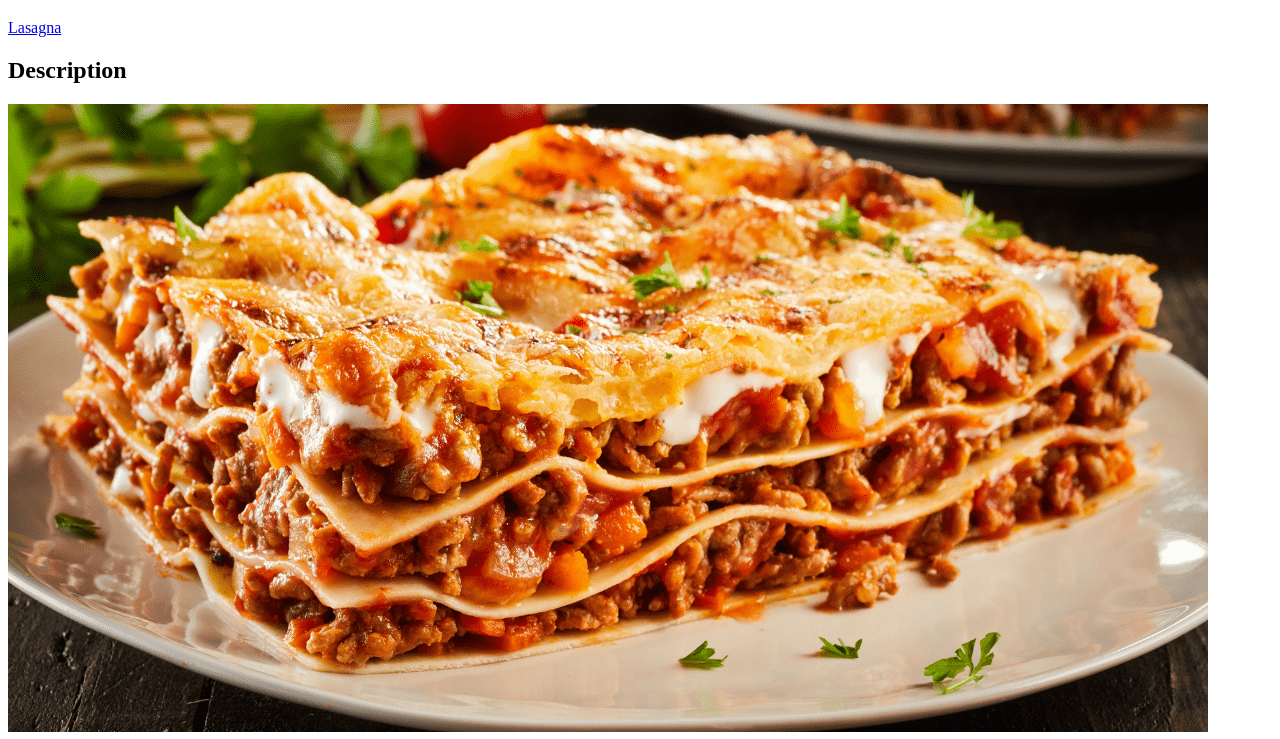
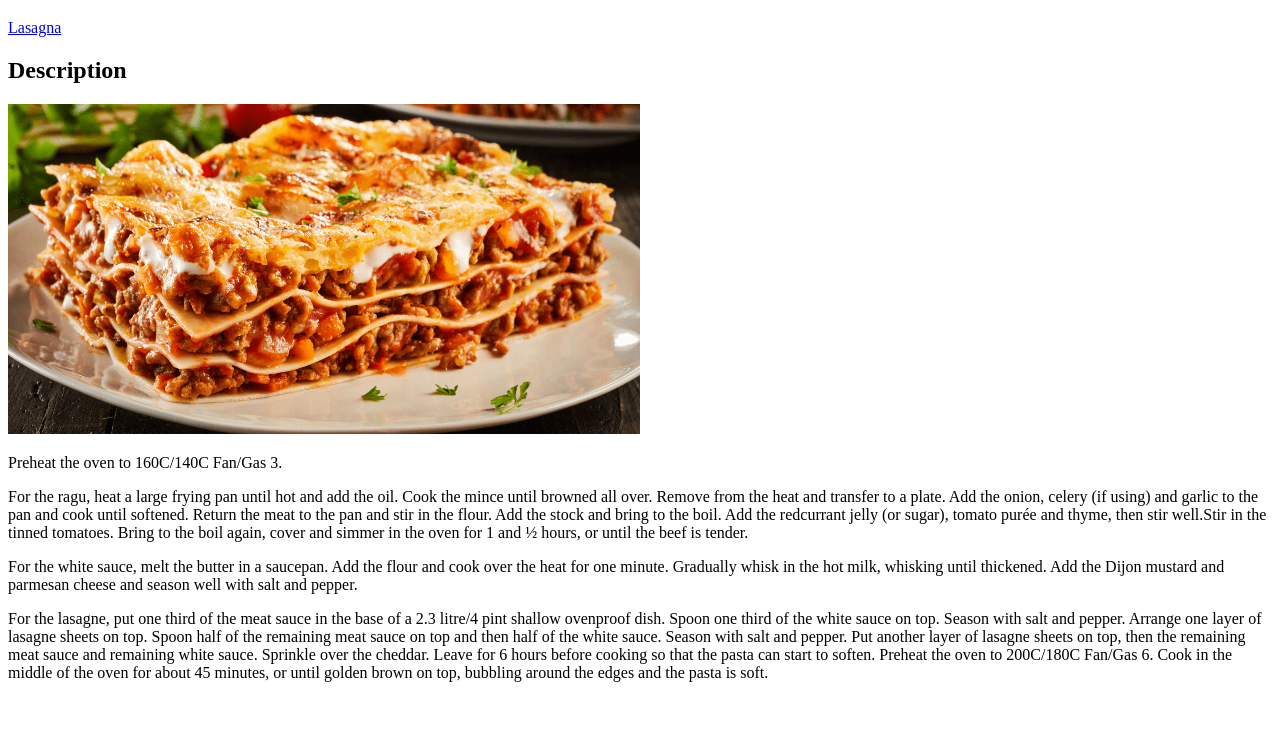
Before and after one commit to LHomola/odin-recipes, a plain HTML site: page index.html in a window 1280 px wide. Shown: the part 61-800 px from the top of the page. Drawn offline with Linux system fonts and the light colour scheme.

Commit message:
Resize image of lasagna to 50% of viewport

```diff
--- a/index.html
+++ b/index.html
@@ -9,7 +9,7 @@
         <h1>Odin Recipes</h1>
         <a href="recipes/lasagna.html">Lasagna</a>
         <h2>Description</h2>
-        <img src="images/lasagna.png" alt="lasagna">
+        <img src="images/lasagna.png" alt="lasagna" height="50%" width="50%">
         <p>
             Preheat the oven to 160C/140C Fan/Gas 3.
         </p>
```
